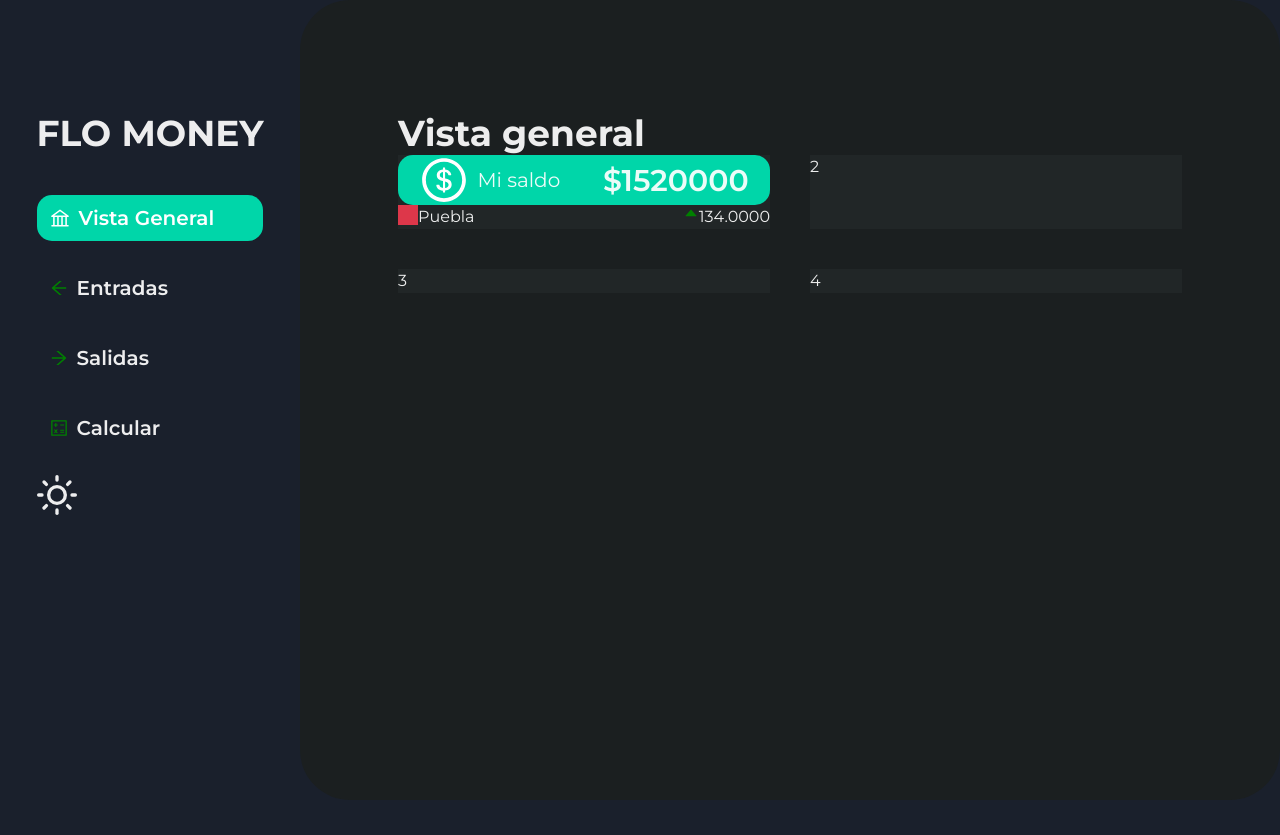
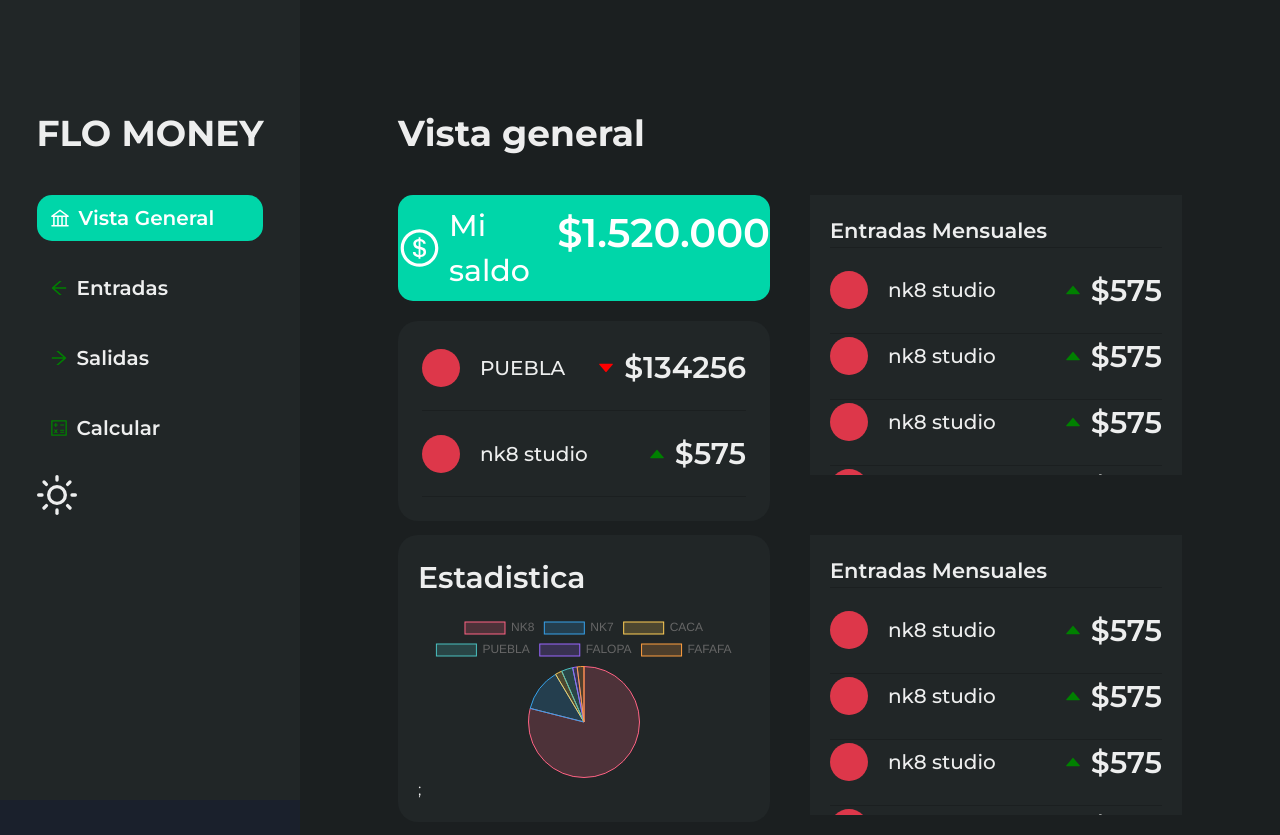
Before and after one commit to Flo-314/flo-money-frontend, a React (Vite) app: page / in a window 1280 px wide. Before the commit the page ends 800 px from the top, so only its background shows below. Built offline with nearby package versions, Linux system fonts and the light colour scheme.

Commit message:
feat: chart added

```diff
--- a/package.json
+++ b/package.json
@@ -12,11 +12,14 @@
     "@chakra-ui/react": "^1.8.3",
     "@emotion/react": "^11",
     "@emotion/styled": "^11",
+    "chart.js": "^2.9.4",
     "framer-motion": "^5",
     "react": "^17.0.2",
+    "react-chartjs-2": "^2.11.2",
     "react-dom": "^17.0.2",
     "react-icons": "^4.3.1",
-    "react-router-dom": "^6.2.1"
+    "react-router-dom": "^6.2.1",
+    "victory-chart": "^36.2.1"
   },
   "devDependencies": {
     "@testing-library/react": "^12.1.2",
--- a/src/components/Reusable Components/Graph.tsx
+++ b/src/components/Reusable Components/Graph.tsx
@@ -1,11 +1,46 @@
-import {Box} from "@chakra-ui/react";
+import {FC, useState} from "react";
+import {Box, Center, Flex, Heading, Text} from "@chakra-ui/react";
+import {Pie} from "react-chartjs-2";
+const data = {
+  labels: ["NK8", "NK7", "CACA", "PUEBLA", "FALOPA", "FAFAFA"],
+  datasets: [
+    {
+      label: "# of Votes",
+      data: [120, 19, 3, 5, 2, 3],
+      backgroundColor: [
+        "rgba(255, 99, 132, 0.2)",
+        "rgba(54, 162, 235, 0.2)",
+        "rgba(255, 206, 86, 0.2)",
+        "rgba(75, 192, 192, 0.2)",
+        "rgba(153, 102, 255, 0.2)",
+        "rgba(255, 159, 64, 0.2)",
+      ],
+      borderColor: [
+        "rgba(255, 99, 132, 1)",
+        "rgba(54, 162, 235, 1)",
+        "rgba(255, 206, 86, 1)",
+        "rgba(75, 192, 192, 1)",
+        "rgba(153, 102, 255, 1)",
+        "rgba(255, 159, 64, 1)",
+      ],
+      borderWidth: 1,
+    },
+  ],
+};
 
-function Graph({}) {
+const Graph = ({dataa}) => {
   return (
-    <section id="graph">
-      <Box />
-    </section>
+    <Flex bg="bgSecondary" borderRadius="20" direction={"column"} padding="5">
+      <Flex direction={"column"} width="100%">
+        <Text fontSize={30} fontWeight={600} paddingBottom="3">
+          Estadistica
+        </Text>
+        <Box maxH={"400px"} maxW={"400px"}>
+          <Pie data={data} />;
+        </Box>
+      </Flex>
+    </Flex>
   );
-}
+};
 
 export default Graph;
--- a/src/components/Reusable Components/Header.tsx
+++ b/src/components/Reusable Components/Header.tsx
@@ -18,7 +18,14 @@ function Header() {
   return (
     <aside>
       <header>
-        <Flex align={"center"} direction={"column"} paddingTop="7rem" width="300px">
+        <Flex
+          align={"center"}
+          bg="bgSecondary"
+          direction={"column"}
+          minH="100vh"
+          paddingTop="7rem"
+          width="300px"
+        >
           <Box>
             <Heading>FLO MONEY</Heading>
             <nav>
@@ -99,7 +106,6 @@ function Header() {
                   <WrapItem
                     bg={selectedPage === "calcular" ? "gray" : "inherit"}
                     borderRadius="15"
-                    color={selectedPage === "calcular" ? "black" : "inherit"}
                     gap={2}
                     paddingLeft={3}
                     paddingRight="10"
--- /dev/null
+++ b/src/components/Reusable Components/ListOfTransactions.tsx
@@ -0,0 +1,51 @@
+import {Box, Flex, Heading, SimpleGrid, Text} from "@chakra-ui/react";
+
+import Transaction from "../Reusable Components/Transaction";
+
+function ListOfTransactions() {
+  return (
+    <Flex
+      bg="bgSecondary"
+      css={{
+        "&::-webkit-scrollbar": {
+          width: "4px",
+        },
+        "&::-webkit-scrollbar-track": {
+          width: "6px",
+        },
+        "&::-webkit-scrollbar-thumb": {
+          background: "green",
+          borderRadius: "24px",
+        },
+      }}
+      direction={"column"}
+      maxH="280px"
+      overflow={"scroll"}
+      overflowX="hidden"
+      padding="5"
+    >
+      <Box borderBottom={"1px"} borderColor="gray" marginBottom={5}>
+        <Text fontSize="21" fontWeight={600}>
+          Entradas Mensuales
+        </Text>
+      </Box>
+      <Box>
+        <Transaction ammount={575} isDown={false} name="nk8 studio" />
+        <Transaction ammount={575} isDown={false} name="nk8 studio" />
+        <Transaction ammount={575} isDown={false} name="nk8 studio" />
+        <Transaction ammount={575} isDown={false} name="nk8 studio" />
+        <Transaction ammount={575} isDown={false} name="nk8 studio" />
+        <Transaction ammount={575} isDown={false} name="nk8 studio" />
+        <Transaction ammount={575} isDown={false} name="nk8 studio" />
+        <Transaction ammount={575} isDown={false} name="nk8 studio" />
+        <Transaction ammount={575} isDown={false} name="nk8 studio" />
+        <Transaction ammount={575} isDown={false} name="nk8 studio" />
+        <Transaction ammount={575} isDown={false} name="nk8 studio" />
+        <Transaction ammount={575} isDown={false} name="nk8 studio" />
+        <Transaction ammount={575} isDown={false} name="nk8 studio" />
+      </Box>
+    </Flex>
+  );
+}
+
+export default ListOfTransactions;
--- /dev/null
+++ b/src/components/Reusable Components/Transaction.tsx
@@ -0,0 +1,32 @@
+import {Box, Flex, Text} from "@chakra-ui/react";
+import {FC} from "react";
+import {AiFillCaretDown, AiFillCaretUp} from "react-icons/ai";
+interface Props {
+  name: string;
+  ammount: number;
+  isDown: boolean;
+}
+const Transaction: FC<Props> = ({name, ammount, isDown}) => {
+  return (
+    <Flex borderBottom={"1px"} borderColor="gray" justify={"space-between"} paddingBottom="5">
+      <Flex align={"center"} gap="5">
+        <Box bg="red" borderRadius={"full"} height="38px" width="38px" />
+        <Text fontSize="20" fontWeight={500}>
+          {name}
+        </Text>
+      </Flex>
+      <Flex align={"center"} gap="2">
+        {isDown ? (
+          <AiFillCaretDown color="red" size={20} />
+        ) : (
+          <AiFillCaretUp color="green" size={20} />
+        )}
+        <Text fontSize={30} fontWeight={600}>
+          ${ammount}
+        </Text>
+      </Flex>
+    </Flex>
+  );
+};
+
+export default Transaction;
--- a/src/components/pages/Home.tsx
+++ b/src/components/pages/Home.tsx
@@ -1,52 +1,71 @@
-import {Box, Flex, Heading, SimpleGrid, Text} from "@chakra-ui/react";
-import {AiOutlineDollarCircle, AiFillCaretUp} from "react-icons/ai";
+import {Box, Flex, Heading, List, SimpleGrid, Grid, GridItem, Text} from "@chakra-ui/react";
+import {AiOutlineDollarCircle} from "react-icons/ai";
 
+import Graph from "../Reusable Components/Graph";
+import Transaction from "../Reusable Components/Transaction";
+import ListOfTransactions from "../Reusable Components/ListOfTransactions";
 function Home() {
   return (
     <main>
-      <Box
-        bg="bgPrimary"
-        borderRadius={50}
-        height="100%"
-        minHeight={"100vh"}
-        paddingTop="7rem"
-        width="100%"
-      >
-        <Box margin="0 auto" maxWidth="1150px" width="80%">
+      <Box bg="bgPrimary" height="100%" minHeight={"100vh"} paddingTop="7rem" width="100%">
+        <Box marginLeft={"10%"} maxWidth="1000px" width="80%">
           <section id="overview">
-            <Heading>Vista general</Heading>
-            <SimpleGrid columns={2} spacing={10}>
-              <Flex bg="bgSecondary" direction={"column"}>
+            <Heading marginBottom={10}>Vista general</Heading>
+            <Grid
+              gap="10"
+              templateColumns="1fr 1fr"
+              templateRows={"minmax(1px, 300px) minmax(1px, 300px)"}
+            >
+              <GridItem>
                 {/*  green button with your salary   */}
-                <Flex align="center" bg="primary" borderRadius={15} justify="space-around">
+                <Flex
+                  bg="primary"
+                  borderRadius={15}
+                  color="white"
+                  justify="space-around"
+                  paddingY={2}
+                >
                   <Flex align={"center"} gap="2">
                     <AiOutlineDollarCircle color="white" size={50} />
-                    <Text fontSize={20}>Mi saldo</Text>
+                    <Text fontSize={30} fontWeight={500}>
+                      Mi saldo
+                    </Text>
                   </Flex>
-                  <Text fontSize={30} fontWeight={600}>
+                  <Text fontSize={40} fontWeight={600}>
                     {" "}
-                    $1520000
+                    $1.520.000
                   </Text>
                 </Flex>
 
-                <Box>
-                  <Flex justify={"space-between"}>
-                    <Flex>
-                      <Box bg="red" height="20px" width="20px" />
-                      <Text>Puebla</Text>
-                    </Flex>
-                    <Flex>
-                      <AiFillCaretUp color="green" />
-                      <Text>134.0000</Text>
-                    </Flex>
-                  </Flex>
-                  <Flex />
-                </Box>
-              </Flex>
-              <Box bg="bgSecondary">2</Box>
-              <Box bg="bgSecondary">3</Box>
-              <Box bg="bgSecondary">4</Box>
-            </SimpleGrid>
+                {/*   last  two transsactions   */}
+                <Flex
+                  bg="bgSecondary"
+                  borderRadius={20}
+                  direction="column"
+                  gap="5"
+                  marginTop={5}
+                  padding="6"
+                >
+                  <Transaction ammount={134256} isDown={true} name="PUEBLA" />
+                  <Transaction ammount={575} isDown={false} name="nk8 studio" />
+                </Flex>
+              </GridItem>
+              {/*  incomes   */}
+
+              <GridItem borderRadius={20}>
+                <ListOfTransactions />
+              </GridItem>
+
+              {/*  graph   */}
+              <GridItem borderRadius={20}>
+                <Graph />
+              </GridItem>
+              {/*  outcomes   */}
+
+              <GridItem borderRadius={20}>
+                <ListOfTransactions />
+              </GridItem>
+            </Grid>
           </section>
         </Box>
       </Box>
--- a/src/styling/theme.tsx
+++ b/src/styling/theme.tsx
@@ -25,7 +25,10 @@ const theme = extendTheme({
         default: "white",
         _dark: "#212627",
       },
-      gray: "#f1f0f3",
+      gray: {
+        default: "#f2f1f4",
+        _dark: "#1B1F20",
+      },
       text: "#0b1014",
     },
     fontSizes: {},
--- a/tsconfig.json
+++ b/tsconfig.json
@@ -14,7 +14,8 @@
     "resolveJsonModule": true,
     "isolatedModules": true,
     "noEmit": true,
-    "jsx": "react-jsx"
+    "jsx": "react-jsx",
+
   },
   "include": ["./src"]
 }
```
Also changed, not shown: src/helper functions/fetchApi.js (added, +29 -0 lines), 2 other files (tests, documents, lock files or other folders).
